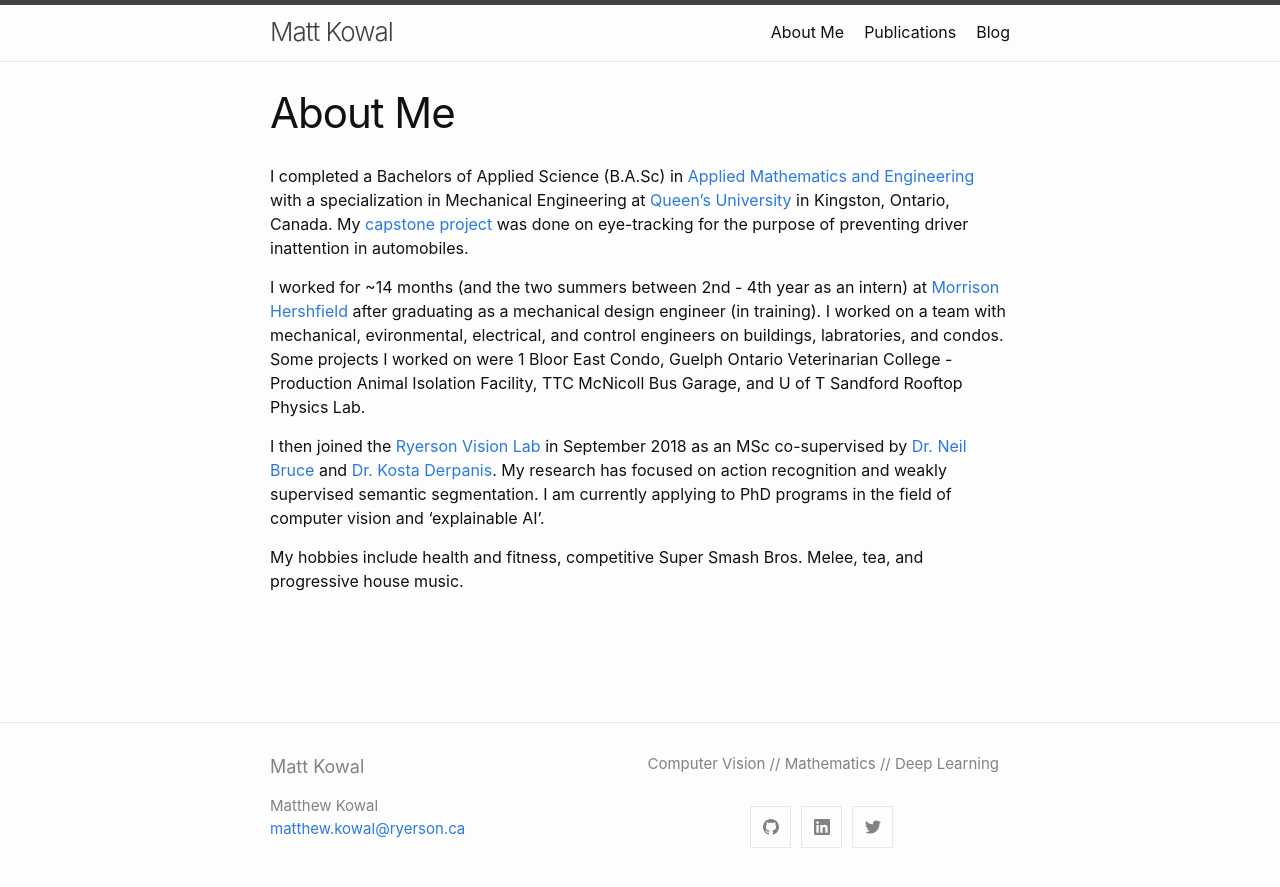
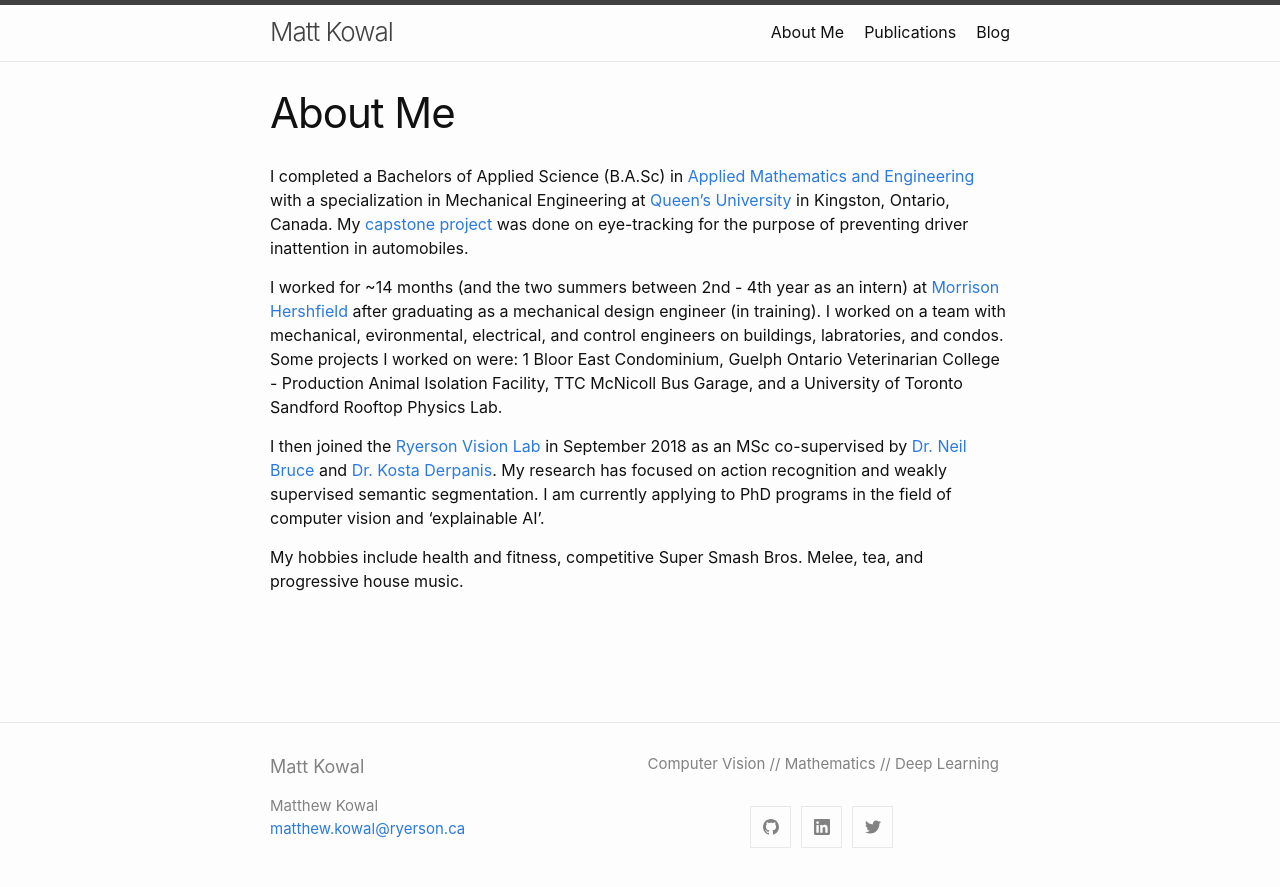
Before and after one commit to MKowal2/MKowal4.github.io, a Jekyll site: the page built from about.md, in a window 1280 px wide. Shown: the top 887 px of the page. Built offline with Jekyll 4.4.1, drawn with Linux system fonts in a browser that asks for light colours.

Commit message:
Update about.md

```diff
--- a/about.md
+++ b/about.md
@@ -6,7 +6,7 @@ permalink: /about/
 
 I completed a Bachelors of Applied Science (B.A.Sc) in [Applied Mathematics and Engineering](https://www.queensu.ca/mathstat/mthe) with a specialization in Mechanical Engineering at [Queen's University](https://www.queensu.ca/) in Kingston, Ontario, Canada. My [capstone project](https://arxiv.org/abs/1908.08914) was done on eye-tracking for the purpose of preventing driver inattention in automobiles.
 
-I worked for ~14 months (and the two summers between 2nd - 4th year as an intern) at [Morrison Hershfield](www.morrisonhershfield.com) after graduating as a mechanical design engineer (in training). I worked on a team with mechanical, evironmental, electrical, and control engineers on buildings, labratories, and condos. Some projects I worked on were 1 Bloor East Condo, Guelph Ontario Veterinarian College - Production Animal Isolation Facility, TTC McNicoll Bus Garage, and U of T Sandford Rooftop Physics Lab.
+I worked for ~14 months (and the two summers between 2nd - 4th year as an intern) at [Morrison Hershfield](www.morrisonhershfield.com) after graduating as a mechanical design engineer (in training). I worked on a team with mechanical, evironmental, electrical, and control engineers on buildings, labratories, and condos. Some projects I worked on were: 1 Bloor East Condominium, Guelph Ontario Veterinarian College - Production Animal Isolation Facility, TTC McNicoll Bus Garage, and a University of Toronto Sandford Rooftop Physics Lab.
 
 I then joined the [Ryerson Vision Lab](https://ryersonvisionlab.github.io/) in September 2018 as an MSc co-supervised by [Dr. Neil Bruce](https://cs.ryerson.ca/~bruce/) and [Dr. Kosta Derpanis](https://cs.ryerson.ca/~kosta/). My research has focused on action recognition and weakly supervised semantic segmentation. I am currently applying to PhD programs in the field of computer vision and 'explainable AI'.
 
```
